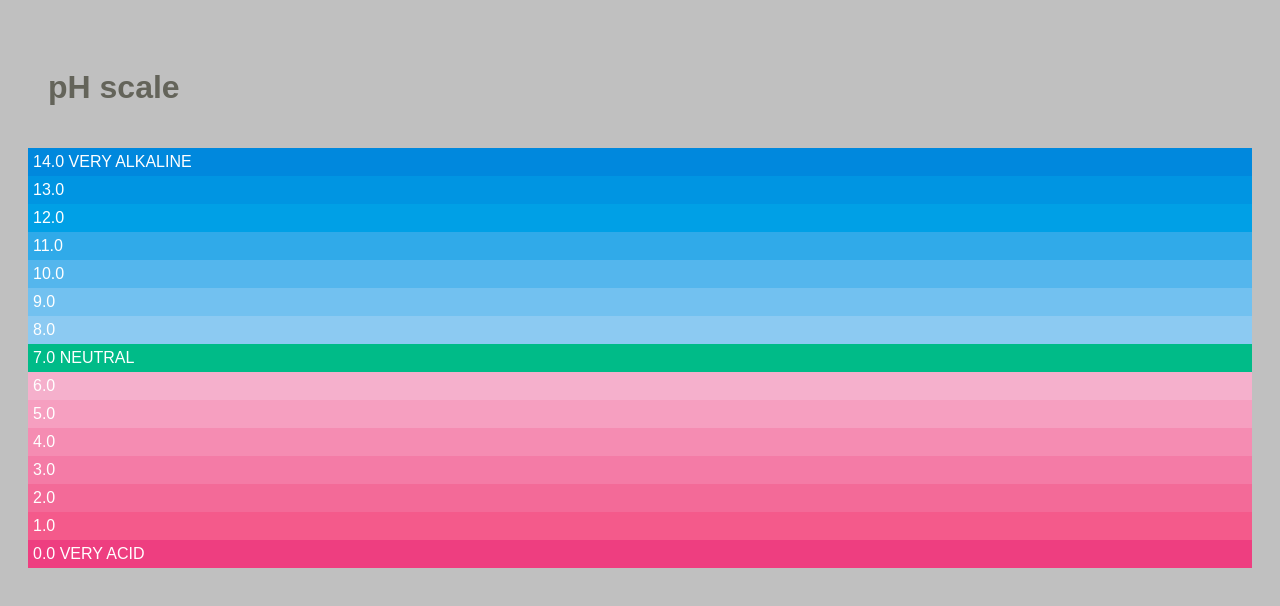
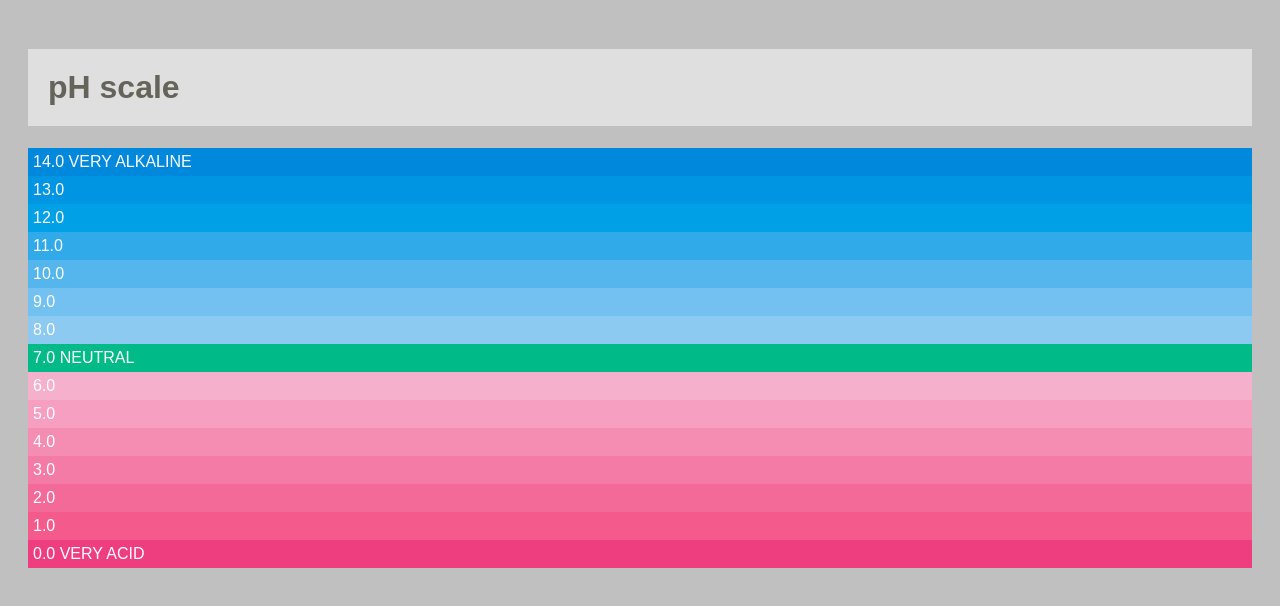
Before and after one commit to kassedzus/Edzus_Kass_HW1, a plain HTML site: page pH_scale.html in a window 1280 px wide. Drawn offline with Linux system fonts and the light colour scheme.

Commit message:
small errors

```diff
--- a/pH_scale.html
+++ b/pH_scale.html
@@ -15,7 +15,7 @@
         }
 
         h1 {
-            background-color: #ffffff background-color: hsla(0, 100%, 100%, 0.5);
+            background-color: hsla(0, 100%, 100%, 0.5);
             color: #64645a;
             padding: inherit;
         }
```
